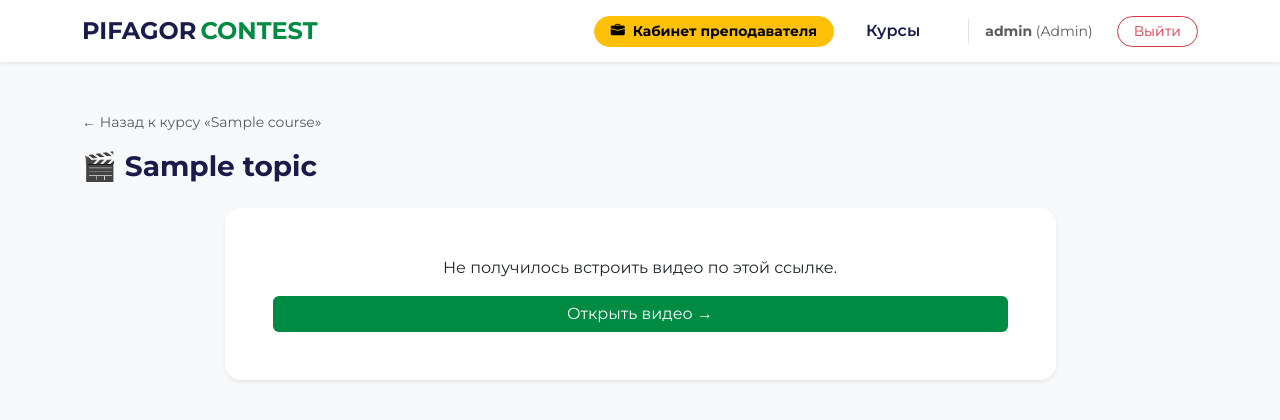
After one commit to nurmash98/pifagor-contest, a Django app: page /courses/topics/1/video/ in a window 1280 px wide. The commit adds this page. Shown: the top 420 px of the page. Run offline with Django 5.2, Linux system fonts and the light colour scheme; a user stored in the database is signed in; tables that the repository leaves empty hold one stand-in row (values such as "Sample post").

Commit message:
Move topic video to its own page instead of inline embed
The embedded YouTube player made the course page too tall, so the
course/topic list now shows a "Видеоурок" button that opens a
dedicated page with the (properly sized) embed. Renamed "теория"
labels to "видеоурок" throughout admin forms and the teacher's topic
form for consistency.

Co-Authored-By: Claude Sonnet 5 <noreply@anthropic.com>
Claude-Session: https://claude.ai/code/session_015qQS8BhFC6Y8cwT6TsPGZQ

```diff
--- a/contest/models.py
+++ b/contest/models.py
@@ -74,8 +74,8 @@ class Topic(models.Model):
     name = models.CharField(max_length=200, verbose_name="Название темы")
     order = models.PositiveIntegerField(default=0, verbose_name="Порядок отображения")
     theory_video_url = models.URLField(
-        blank=True, verbose_name="Ссылка на теорию (YouTube)",
-        help_text="Необязательно. Ученик увидит видео в начале темы."
+        blank=True, verbose_name="Видеоурок (ссылка на YouTube)",
+        help_text="Необязательно. Ученик сможет открыть видео отдельной страницей."
     )
     tasks = models.ManyToManyField(Task, blank=True, related_name='topics', verbose_name="Задачи")
 
--- a/contest/templates/course_manage.html
+++ b/contest/templates/course_manage.html
@@ -45,7 +45,7 @@
                     <div>
                         <strong style="color: #1a1a4b;">{{ topic.name }}</strong>
                         {% if topic.theory_video_url %}
-                            <span class="badge bg-info text-dark ms-2">Есть теория</span>
+                            <span class="badge bg-info text-dark ms-2">🎬 Видеоурок</span>
                         {% endif %}
                         <div class="text-muted small">Задач: {{ topic.tasks.count }}</div>
                     </div>
--- a/contest/templates/topic_form.html
+++ b/contest/templates/topic_form.html
@@ -28,11 +28,11 @@
                 </div>
 
                 <div class="mb-4">
-                    <label class="form-label fw-semibold">Теория — ссылка на YouTube (необязательно)</label>
+                    <label class="form-label fw-semibold">Видеоурок — ссылка на YouTube (необязательно)</label>
                     <input type="url" name="theory_video_url" class="form-control"
                            value="{{ topic.theory_video_url|default:'' }}"
                            placeholder="https://www.youtube.com/watch?v=...">
-                    <div class="form-text">Ученик увидит видео в самом начале темы.</div>
+                    <div class="form-text">Ученик сможет открыть его отдельной страницей из темы.</div>
                 </div>
 
                 <div class="mb-4">
--- /dev/null
+++ b/contest/templates/topic_video.html
@@ -0,0 +1,29 @@
+{% extends 'base.html' %}
+
+{% block title %}Видеоурок: {{ topic.name }} - Pifagor Contest{% endblock %}
+
+{% block content %}
+<div class="mb-3">
+    <a href="{% url 'course_detail' course.id %}" class="text-decoration-none text-muted small">← Назад к курсу «{{ course.name }}»</a>
+</div>
+
+<h3 class="fw-bold mb-4" style="color: #1a1a4b;">🎬 {{ topic.name }}</h3>
+
+<div class="row justify-content-center">
+    <div class="col-lg-9">
+        {% if topic.youtube_embed_url %}
+        <div class="ratio ratio-16x9 shadow-sm rounded-4 overflow-hidden">
+            <iframe src="{{ topic.youtube_embed_url }}" title="Видеоурок: {{ topic.name }}"
+                    allowfullscreen loading="lazy"></iframe>
+        </div>
+        {% else %}
+        <div class="card border-0 shadow-sm rounded-4 p-5 text-center">
+            <p class="mb-3">Не получилось встроить видео по этой ссылке.</p>
+            <a href="{{ topic.theory_video_url }}" target="_blank" rel="noopener noreferrer" class="btn btn-pifagor-green">
+                Открыть видео →
+            </a>
+        </div>
+        {% endif %}
+    </div>
+</div>
+{% endblock %}
--- a/contest/urls.py
+++ b/contest/urls.py
@@ -20,6 +20,7 @@ urlpatterns = [
     # Курсы
     path('courses/', views.courses_view, name='courses'),
     path('courses/<int:course_id>/', views.course_detail, name='course_detail'),
+    path('courses/topics/<int:topic_id>/video/', views.topic_video, name='topic_video'),
 
     # Авторизация и регистрация
     path('register/', views.register, name='register'),
--- a/contest/views.py
+++ b/contest/views.py
@@ -428,6 +428,22 @@ def topic_edit(request, topic_id):
     })
 
 
+@login_required
+def topic_video(request, topic_id):
+    """Отдельная страница с видеоуроком темы — открывается по клику с страницы курса,
+    чтобы само видео не занимало много места в списке задач."""
+    topic = get_object_or_404(Topic, id=topic_id)
+    course = topic.course
+    if not course.is_visible and not request.user.is_staff:
+        messages.warning(request, 'Этот курс пока недоступен.')
+        return redirect('courses')
+    if not topic.theory_video_url:
+        messages.info(request, 'Для этой темы видеоурок пока не добавлен.')
+        return redirect('course_detail', course_id=course.id)
+
+    return render(request, 'topic_video.html', {'topic': topic, 'course': course})
+
+
 @staff_member_required
 def teacher_dashboard(request):
     """Кабинет преподавателя: очередь на проверку и последние проверенные."""
```
Also changed, not shown: contest/templates/course_detail.html (+2 -10 lines), contest/migrations/0008_alter_topic_theory_video_url.py (added), db.sqlite3.
